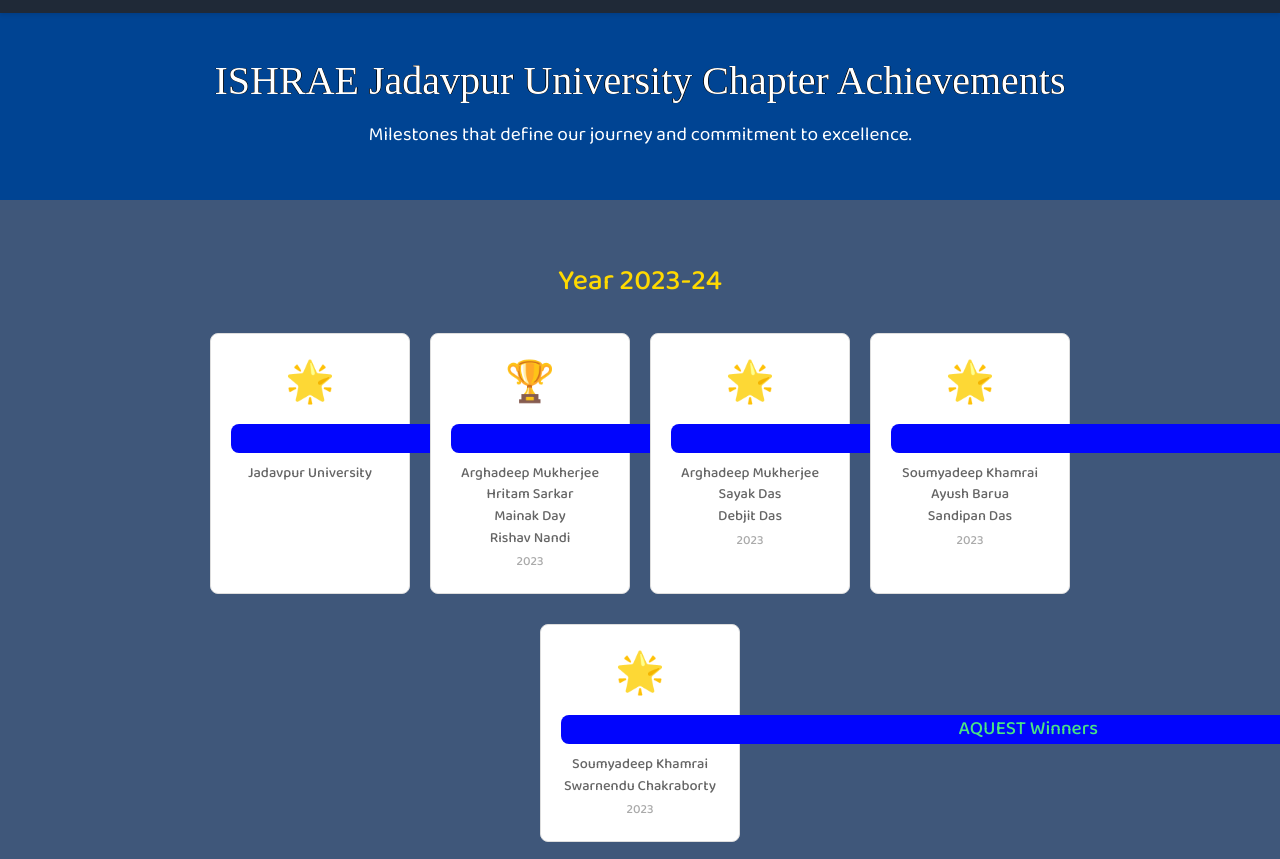
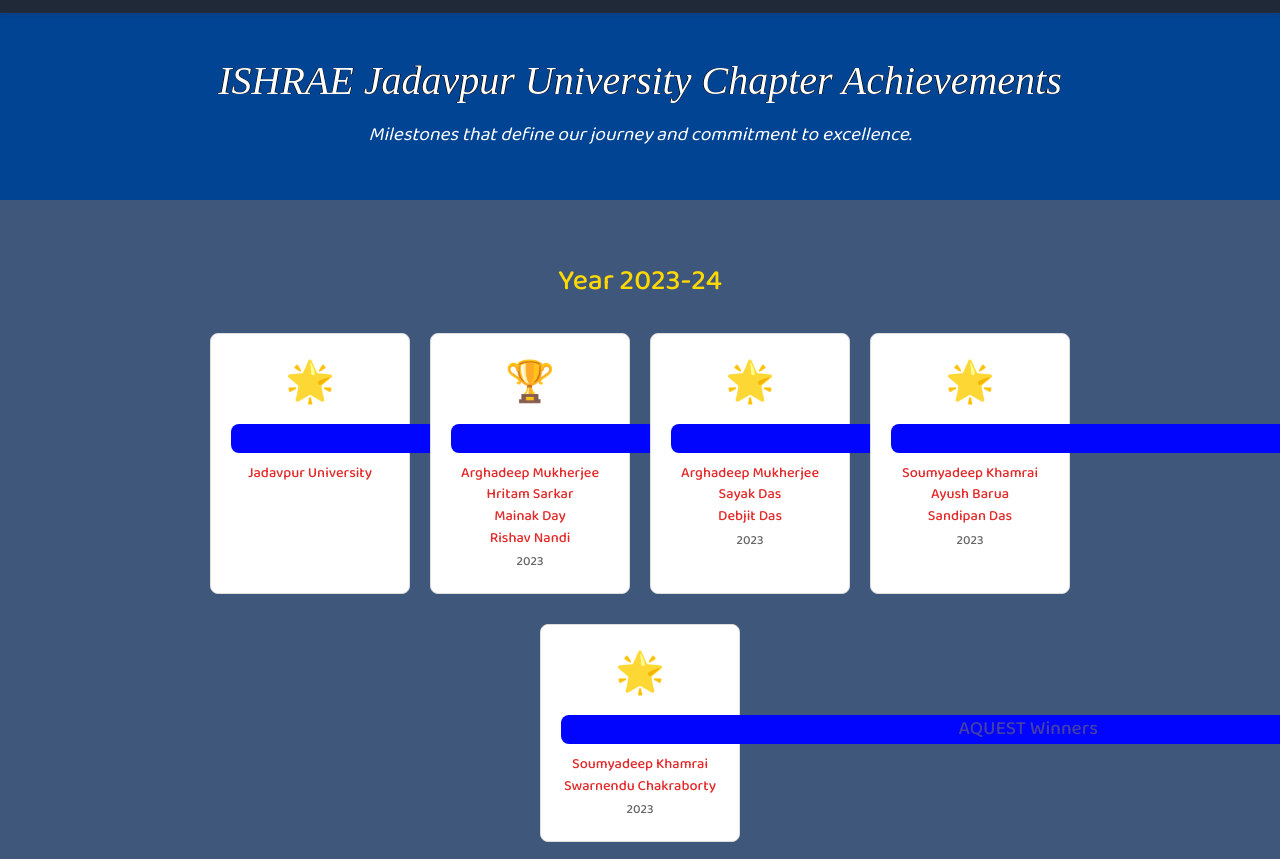
Before and after one commit to naby001/ishrae0.2, a plain HTML site: page ISHRAE/navbar/achiveAsm.html in a window 1280 px wide. Shown: the part 69-928 px from the top of the page. Drawn offline with nearby package versions, Linux system fonts and the light colour scheme; files that its build step writes are made by us from their sources; files whose address does not match are found by name.

Commit message:
color fix

```diff
--- a/ISHRAE/navbar/achiveAsm.html
+++ b/ISHRAE/navbar/achiveAsm.html
@@ -32,6 +32,7 @@
             color: #fff;
             font-family: "Baloo 2", sans-serif;
             padding: 50px 20px;
+            font-style: italic;
         }
 
         .hero h1 {
@@ -95,17 +96,17 @@
         .achievement-card h3 {
             margin: 10px 0;
             font-size: 1.2em;
-            color: #4ae284;
+            color: #443fa8;
         }
 
         .achievement-card p {
             font-size: 0.9em;
-            color: #666;
+            color: #e32a2a;
         }
 
         .achievement-card .date {
             font-size: 0.8em;
-            color: #aaa;
+            color: #666;
         }
          /* Responsive Styles */
 @media (max-width: 768px) {
```
